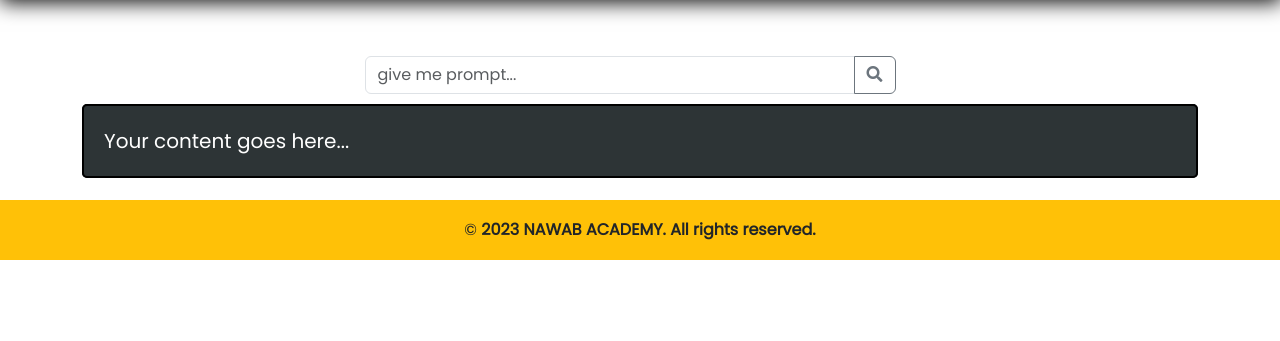
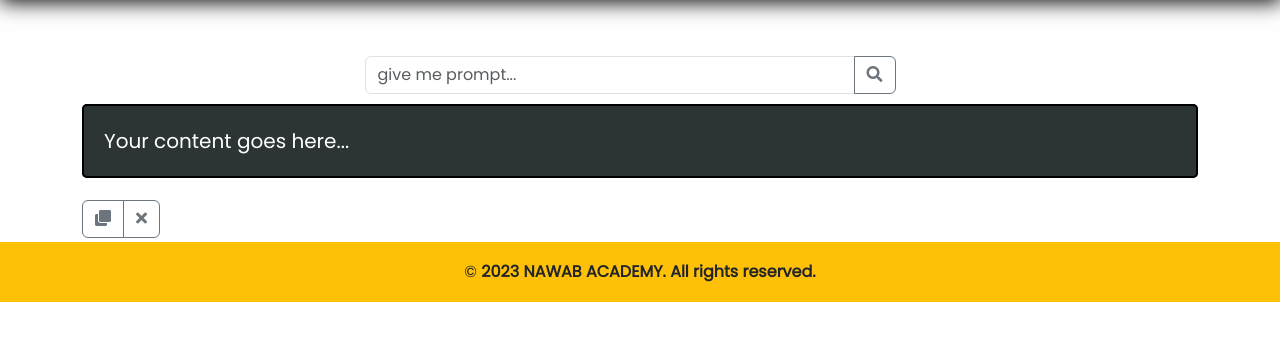
Before and after one commit to shahidjhawari/Online-Courses, a PHP site: page /openai.php in a window 1280 px wide. Shown: the part 103-444 px from the top of the page. Run offline with PHP 8.4, Linux system fonts and the light colour scheme; some libraries are stand-ins or nearby versions.

Commit message:
trying to add copy & remove content open ai page

```diff
--- a/openai.php
+++ b/openai.php
@@ -61,6 +61,9 @@ if (isset($_POST['submit'])) {
     #openaibackspan {
         color: greenyellow;
     }
+    .btn-group {
+        align-items: center;
+    }
 </style>
 
 <!-- Search Input & Button Section Start -->
@@ -83,7 +86,7 @@ if (isset($_POST['submit'])) {
 <!-- Search Input & Button Section End -->
 
 <div class="container">
-    <fieldset>
+    <fieldset id="content">
         <?php
         if (!isset($data)) {
             echo "Your content goes here...";
@@ -92,7 +95,14 @@ if (isset($_POST['submit'])) {
         }
         ?>
     </fieldset>
+    <div class="btn-group">
+    <button class="btn btn-outline-secondary" id="clone"><i class="fas fa-clone" title="Copy All Text"></i></button>
+    <button class="btn btn-outline-secondary" id="remove"><i class="fas fa-times" title="Remove Text"></i></button>
+    </div>
+
 </div>
+
+
 
 <script>
     var target = document.querySelector("#openaispan");
@@ -109,6 +119,13 @@ if (isset($_POST['submit'])) {
         target2.removeAttribute("disabled");
         target3.removeAttribute('disabled');
     });
+
+    var btn = document.querySelector("#clone");
+    btn.addEventListener("click", function(){
+        var cont = document.querySelector("#content p");
+        cont.select();
+        document.execCommand("copy");
+    });
 </script>
 
 <?php require("footer.php"); ?>
```
